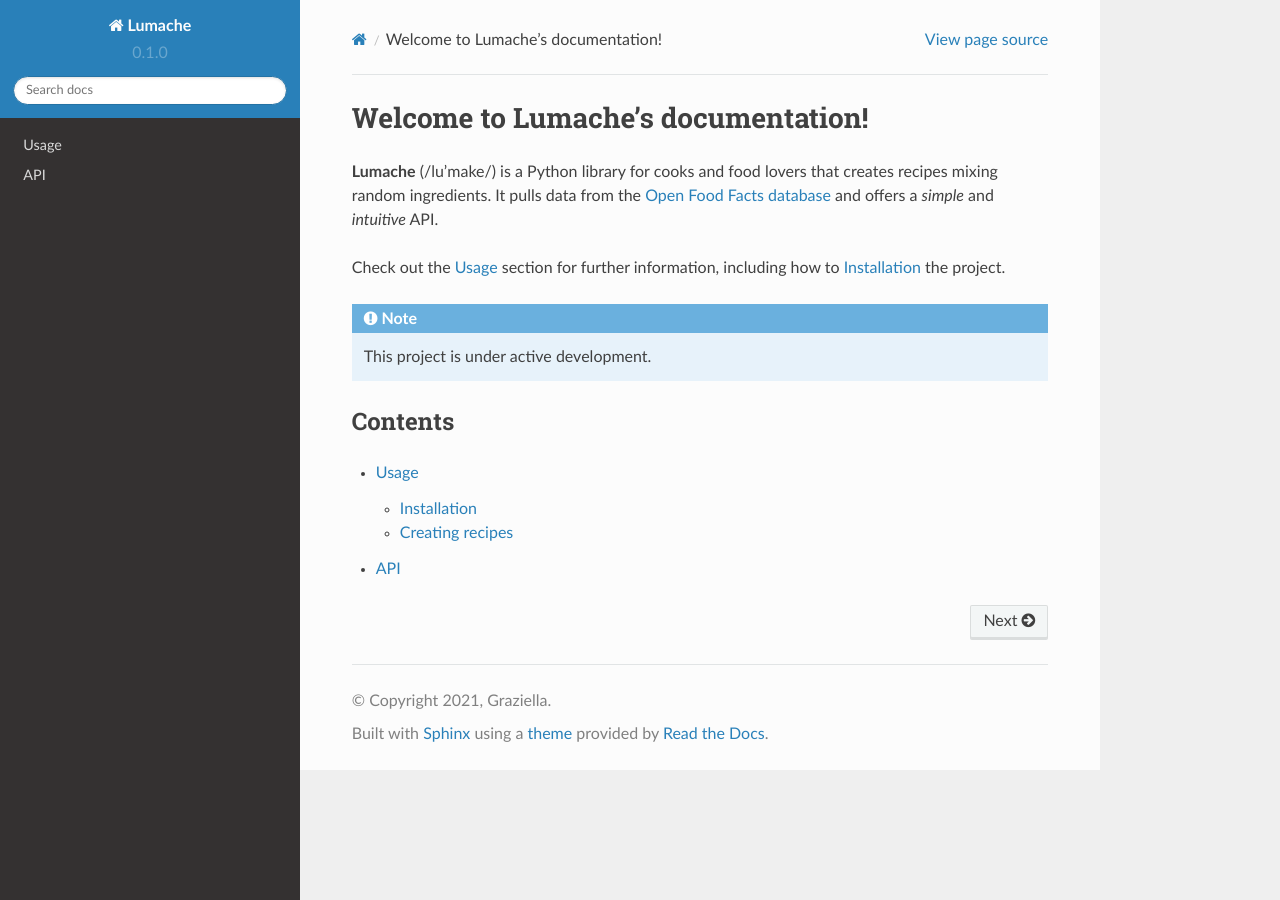
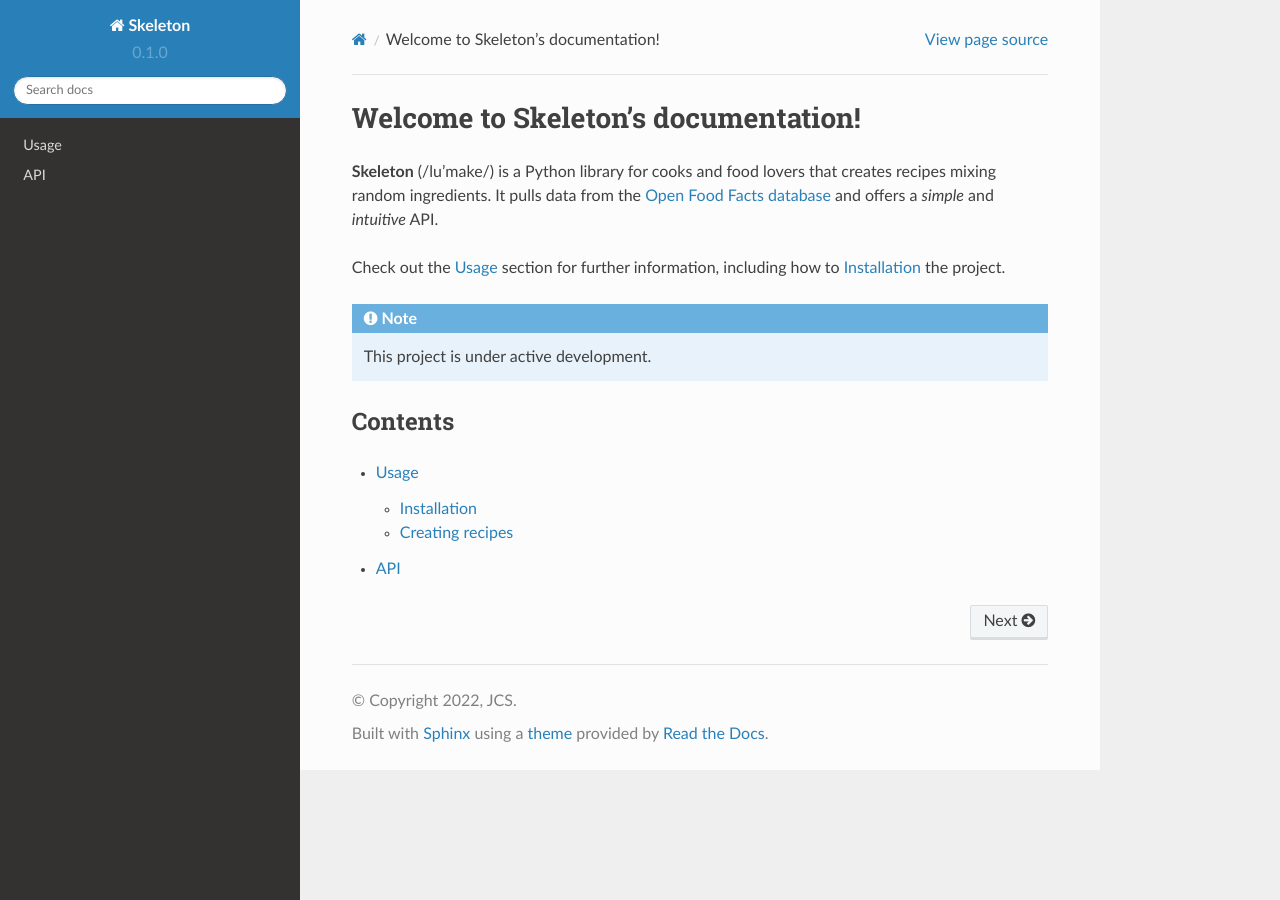
Before and after one commit to jcschindler01/skeleton, a Sphinx documentation site: the page built from docs/source/index.rst, in a window 1280 px wide. Built offline with Sphinx 7.4.7 and the Read the Docs theme 2.0.0, drawn with Linux system fonts in a browser that asks for light colours.

Commit message:
Changing Lumache to skeleton hopefully will compile docs.

```diff
--- a/docs/source/conf.py
+++ b/docs/source/conf.py
@@ -2,9 +2,9 @@
 
 # -- Project information
 
-project = 'Lumache'
-copyright = '2021, Graziella'
-author = 'Graziella'
+project = 'Skeleton'
+copyright = '2022, JCS'
+author = 'jcschindler01'
 
 release = '0.1'
 version = '0.1.0'
--- a/docs/source/index.rst
+++ b/docs/source/index.rst
@@ -1,7 +1,7 @@
-Welcome to Lumache's documentation!
+Welcome to Skeleton's documentation!
 ===================================
 
-**Lumache** (/lu'make/) is a Python library for cooks and food lovers
+**Skeleton** (/lu'make/) is a Python library for cooks and food lovers
 that creates recipes mixing random ingredients.
 It pulls data from the `Open Food Facts database <https://world.openfoodfacts.org/>`_
 and offers a *simple* and *intuitive* API.
```
Also changed, not shown: docs/source/usage.rst (+8 -10 lines).
